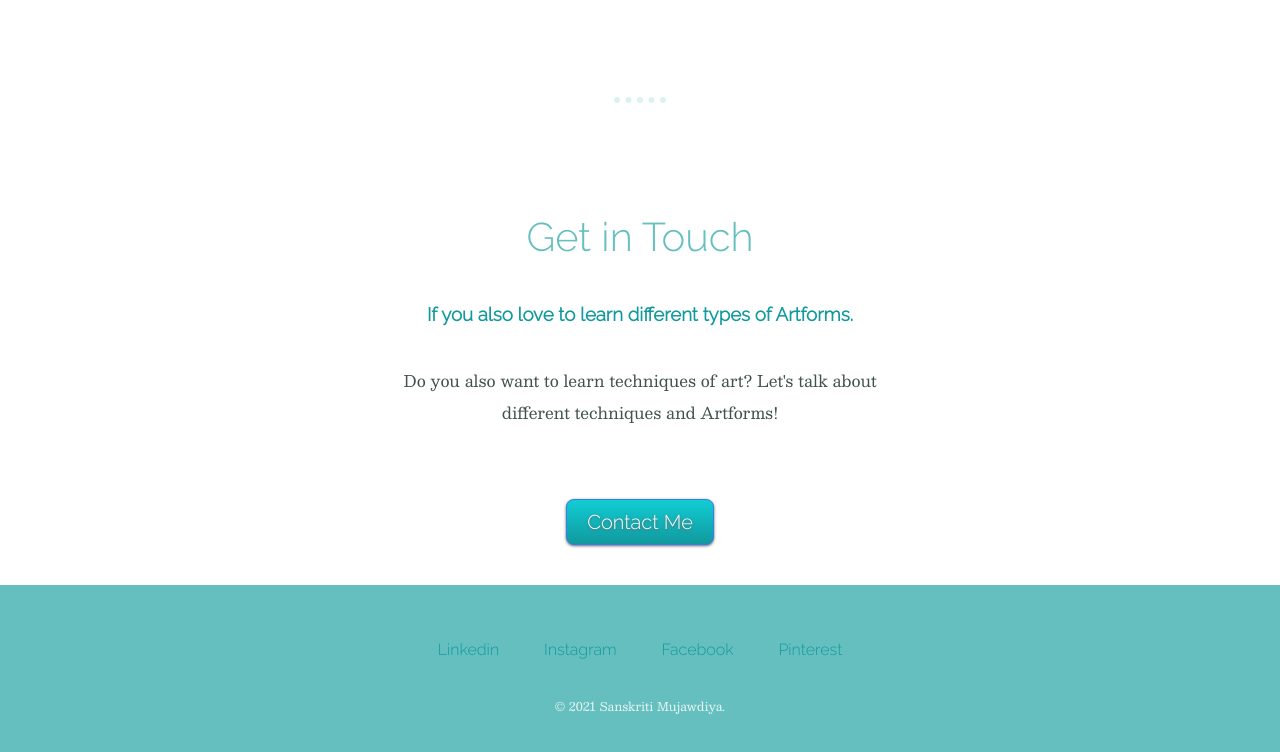
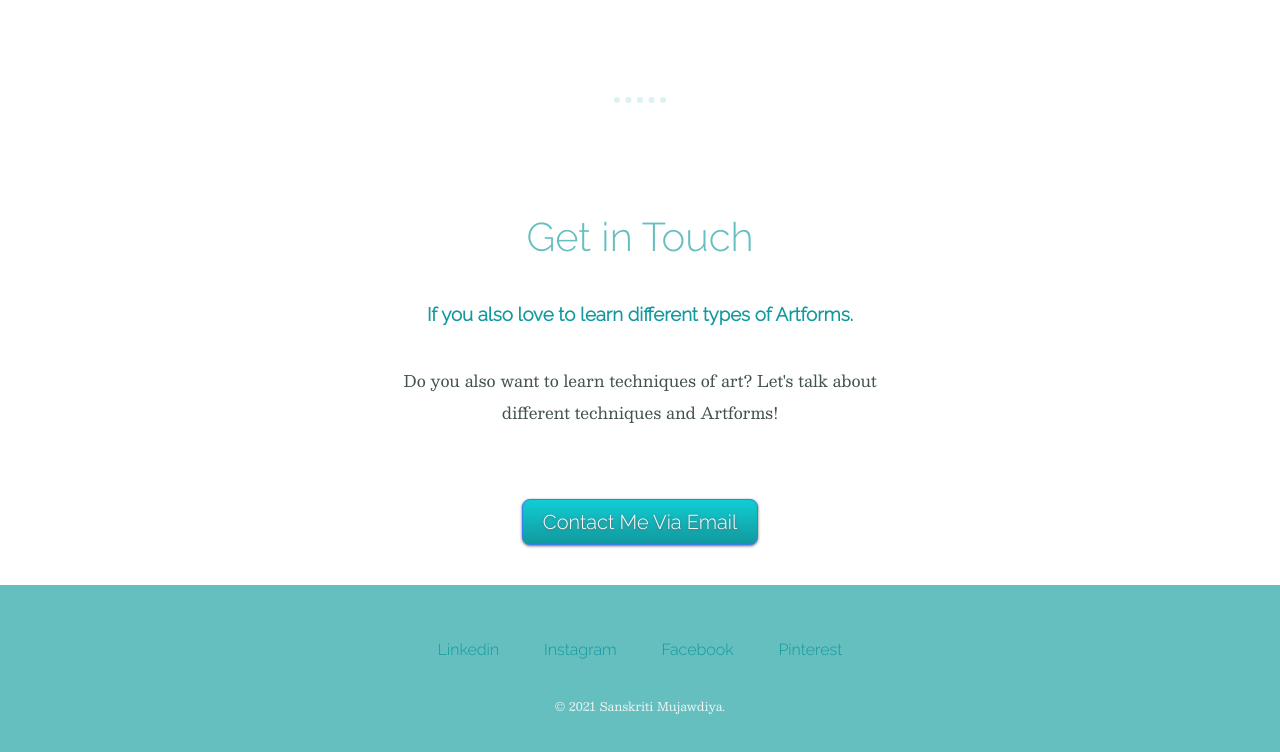
Before and after one commit to sanskritimujawdiya/Sanskriti, a plain HTML site: page index.html in a window 1280 px wide. Shown: the part 2139-2891 px from the top of the page. Drawn offline with nearby package versions, Linux system fonts and the light colour scheme; a web font is replaced by a local one.

Commit message:
Update index.html

```diff
--- a/index.html
+++ b/index.html
@@ -53,7 +53,7 @@
     <h2>Get in Touch</h2>
     <h3>If you also love to learn different types of Artforms.</h3>
     <p class="contact">Do you also want to learn techniques of art? Let's talk about different techniques and Artforms!</p>
-    <a class="button" href="mailto:fusion.artist204@gmail.com">Contact Me</a>
+    <a class="button" href="mailto:fusion.artist204@gmail.com">Contact Me Via Email</a>
   </div>
 
   <div class="bottom-container">
```
